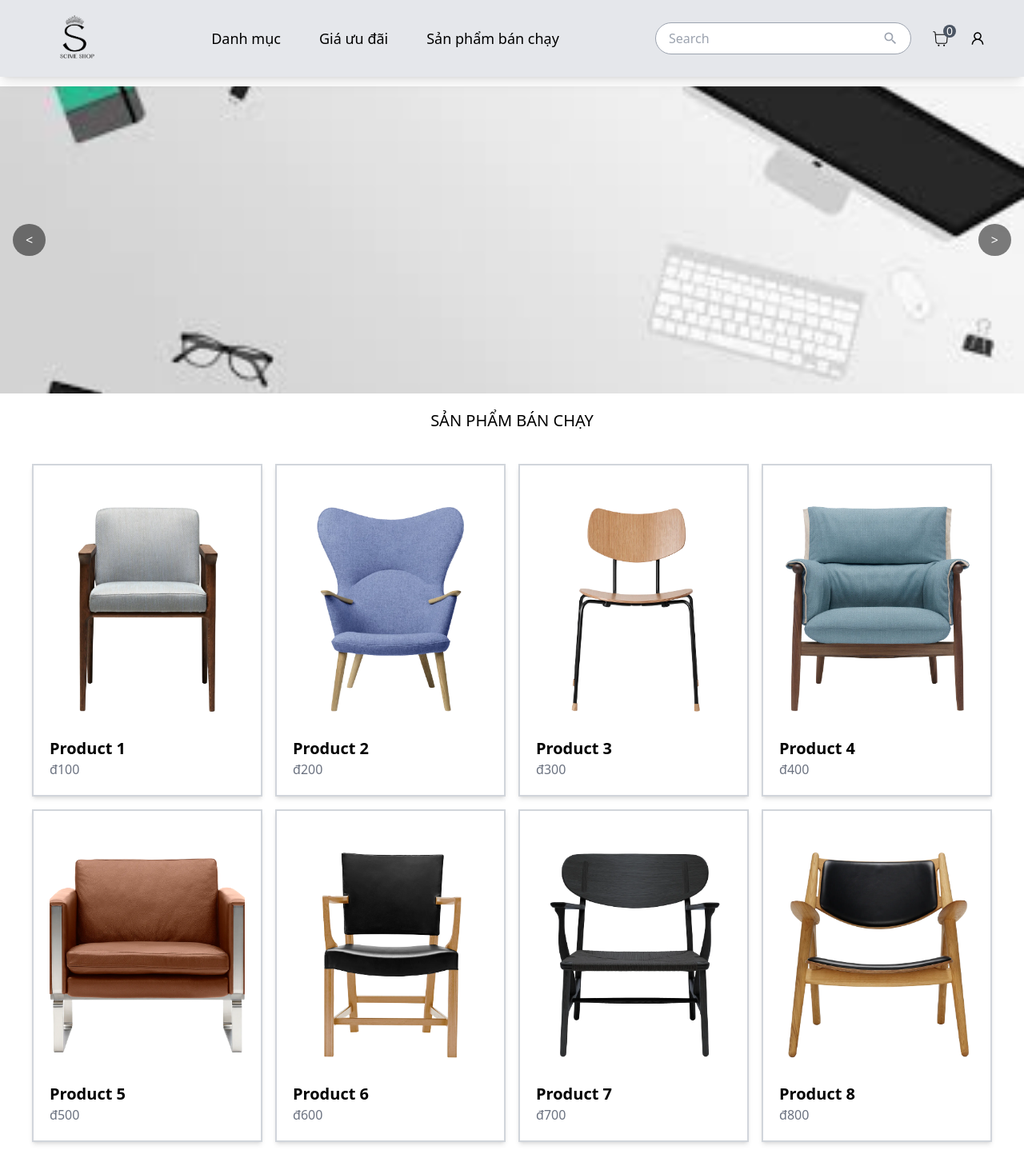
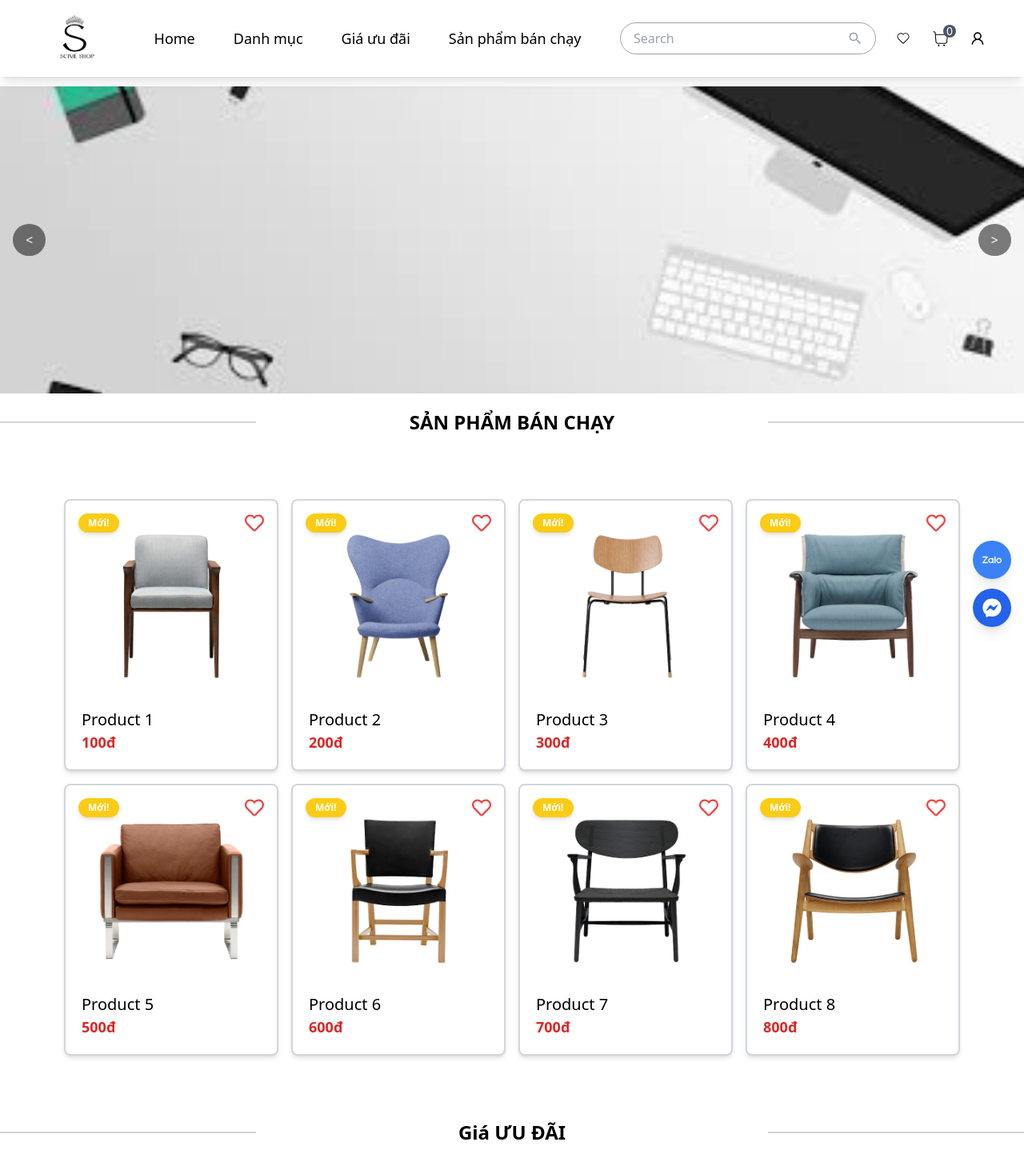
Before and after one commit to nguyen-huu-thang/shop-frontend, a React (Create React App) app: page / in a window 1280 px wide. Shown: the top 1468 px of the page at 80% size. Built offline with nearby package versions, Linux system fonts and the light colour scheme.

Commit message:
update homepage

```diff
--- a/src/components/banner.js
+++ b/src/components/banner.js
@@ -26,8 +26,8 @@ const Banner = () => {
         }, 500); // Transition duration
     };
     return (
-        <div>
-            <div className="relative w-full h-128 overflow-hidden group mt-3">
+        <div className='container mx-auto flex justify-center'>
+            <div className="relative w-108 h-96 overflow-hidden group mt-3">
                 <div
                 className="flex transition-transform duration-500 ease-in-out"
                 style={{
--- /dev/null
+++ b/src/components/connectwidget.js
@@ -0,0 +1,30 @@
+import React from 'react';
+import { FaFacebookMessenger} from 'react-icons/fa';
+import { SiZalo } from 'react-icons/si';
+
+const ConnectWidget = () => {
+    return (
+        <div className="fixed bottom-4 right-4 flex flex-col items-center space-y-3 z-50">
+            <a
+                href="https://zalo.me/0911936588"
+                target="_blank"
+                rel="noopener noreferrer"
+                className="bg-blue-500 text-white w-12 h-12 flex items-center justify-center rounded-full shadow-lg hover:scale-110 transition-transform duration-300"
+                title="Chat qua Zalo"
+            >
+                <SiZalo size={24} />
+            </a>
+            <a
+                href="https://m.me/an.nguyenxuan.739978"
+                target="_blank"
+                rel="noopener noreferrer"
+                className="bg-blue-600 text-white w-12 h-12 flex items-center justify-center rounded-full shadow-lg hover:scale-110 transition-transform duration-300"
+                title="Chat qua Messenger"
+            >
+                <FaFacebookMessenger size={24} />
+            </a>
+        </div>
+    );
+};
+
+export default ConnectWidget;
--- a/src/components/navbar.js
+++ b/src/components/navbar.js
@@ -3,23 +3,27 @@ import Logo from '../assets/logo1.png';
 import { MdSearch } from "react-icons/md";
 import { CiShoppingCart } from "react-icons/ci";
 import { AiOutlineUser } from "react-icons/ai";
-
+import { Link } from "react-router-dom";
+import { CiHeart } from "react-icons/ci";
 function Navbar() {
     const [sidebarVisible, setSidebarVisible] = useState(false);
     return (
-        <div className="w-full h-24 sticky top-0 bg-gray-200 text-black z-50 shadow-lg">
+        <div className="w-full h-24 sticky top-0 bg-white text-black z-50 shadow-lg">
             <div className="flex justify-between items-center px-12 h-full">
                 {/* Logo */}
                 <div className="w-24 cursor-pointer">
-                    <img src={Logo} alt="Logo" className="w-full h-auto" />
+                    <Link to="/">
+                        <img src={Logo} alt="Logo" className="w-full h-auto" />
+                    </Link>
                 </div>
 
                 {/* Links */}
                 <div className="flex items-center space-x-12">
+                    <a href="/" className="text-lg hover:text-gray-300">Home</a>
                     <div className="relative group ">
                         <a href="/" className="text-lg hover:text-gray-300 ">Danh mục</a>
                         {/* Dropdown */}
-                        <div className="hidden group-hover:block absolute top-[60%] left-0 w-80 bg-gray-200 border border-gray-300 mt-2 shadow-lg">
+                        <div className="hidden group-hover:block absolute top-[60%] left-0 w-80 bg-white border border-gray-300 mt-2 shadow-lg">
                         {["Thời trang", "Giày dép - Túi sách", "Điện tử - Công nghệ",
                             "Sức khỏe - Làm đẹp", "Đồ gia dụng", "Đồ trang trí",
                             "Mẹ và bé", "Sách - Văn phòng phẩm"].map((item, idx) => (
@@ -42,7 +46,9 @@ function Navbar() {
                         />
                         <MdSearch className="absolute right-4 top-1/2 transform -translate-y-1/2 text-gray-400 text-xl" />
                     </div>
-
+                    <div className="text-xl cursor-pointer">
+                        <CiHeart />
+                    </div>
                     <div className="relative">
                         <div className="flex text-xl cursor-pointer" onClick={() => setSidebarVisible(true)}>
                             <CiShoppingCart size={25} color="black"/>
--- a/src/components/productcart.js
+++ b/src/components/productcart.js
@@ -1,16 +1,42 @@
-import React from 'react'
+import React, { useState } from 'react';
 import { Link } from 'react-router-dom';
+import { FaHeart, FaRegHeart } from 'react-icons/fa';
+
 const ProductCart = (props) => {
-    const {id, name, price, image , slug} = props.data;
-  return (
-    <div className='bg-white p-5 shadow-md border-2 border-gray-300'>
-      <Link to={slug}>
-        <img src={image} alt={name} className='w-full h-80 object-cover' />
-      </Link>
-      <h2 className='text-xl font-bold'>{name}</h2>
-      <p className='text-gray-500'>đ{price}</p>
-    </div>
-  )
-}
+    const { id, name, price, image, slug } = props.data;
+    const [isFavorite, setIsFavorite] = useState(false);
 
-export default ProductCart
+    const toggleFavorite = () => {
+        setIsFavorite(!isFavorite);
+    };
+
+    return (
+        <div className="relative bg-white p-5 shadow-md border-2 border-gray-300 rounded-lg overflow-hidden hover:shadow-lg transition-shadow duration-300
+        hover:border-blue-500">
+            <div
+                className="absolute top-4 right-4 text-red-500 cursor-pointer z-10"
+                onClick={toggleFavorite}
+            >
+                {isFavorite ? <FaHeart size={24} /> : <FaRegHeart size={24} />}
+            </div>
+
+            <Link to={slug} className="block overflow-hidden rounded-lg">
+                <img
+                    src={image}
+                    alt={name}
+                    className="w-60 h-30 object-cover transition-transform duration-300 hover:scale-110"
+                />
+            </Link>
+
+            <div className="mt-4">
+                <h2 className="text-xl font-monospace text-black">{name}</h2>
+                <p className="text-lg font-semibold text-red-600">{price}đ</p>
+            </div>
+            <div className="absolute top-4 left-4 bg-yellow-400 text-white text-xs font-bold px-3 py-1 rounded-full shadow-md">
+                Mới!
+            </div>
+        </div>
+    );
+};
+
+export default ProductCart;
--- a/src/pages/details.js
+++ b/src/pages/details.js
@@ -1,6 +1,7 @@
 import React from 'react';
 import { useParams } from 'react-router-dom';
 import { products } from '../product';
+import Navbar from '../components/navbar';
 
 const Details = () => {
   const { slug } = useParams();
@@ -11,6 +12,8 @@ const Details = () => {
   }
 
   return (
+    <div>
+      <Navbar />
       <div className="container mx-auto p-5">
         <div className="grid md:grid-cols-2 gap-4">
           <img src={product.image} alt={product.name} className="w-full h-auto" />
@@ -21,6 +24,8 @@ const Details = () => {
           </div>
         </div>
       </div>
+    </div>
+
   );
 };
 
--- a/src/pages/home.js
+++ b/src/pages/home.js
@@ -3,25 +3,41 @@ import Navbar from '../components/navbar';
 import Banner from '../components/banner';
 import { products } from '../product';
 import ProductCart from '../components/productcart';
+import ConnectWidget from '../components/connectwidget';
 function Home() {
+  // const categories = [
+  //   { title: 'SẢN PHẨM BÁN CHẠY', filter: 'SẢN PHẨM BÁN CHẠY' },
+  //   { title: 'GIÁ ƯU ĐÃI', filter: 'GIÁ ƯU ĐÃI' },
+  //   { title: 'GỢI Ý HÔM NAY', filter: 'GỢI Ý HÔM NAY' },
+  // ];
   return (
     <div>
       <Navbar />
       <Banner />
-      <h1 className="text-xl my-5 text-center font-monospace">SẢN PHẨM BÁN CHẠY</h1>
-      <div className='grid lg:grid-cols-4 md:grid-cols-3 sm:grid-cols-2 gap-4 m-10'>
+      <ConnectWidget />
+      <h1 className="text-2xl my-5 text-center font-bold relative before:content-['']
+      before:absolute before:top-1/2 before:left-0 before:w-1/4 before:h-0.5 before:bg-gray-300
+      before:translate-y-[-50%] after:content-[''] after:absolute after:top-1/2
+      after:right-0 after:w-1/4 after:h-0.5 after:bg-gray-300 after:translate-y-[-50%]">SẢN PHẨM BÁN CHẠY</h1>
+      <div className='grid lg:grid-cols-4 md:grid-cols-3 sm:grid-cols-2 gap-4 m-20'>
         {products.map((product, key) => (
           <ProductCart key={key} data={product} />
         ))}
       </div>
-      <h1 className="text-xl my-5 text-center font-monospace">GIÁ ƯU ĐÃI</h1>
-      <div className='grid lg:grid-cols-4 md:grid-cols-3 sm:grid-cols-2 gap-4 m-10'>
+      <h1 className="text-2xl my-5 text-center font-bold relative before:content-['']
+      before:absolute before:top-1/2 before:left-0 before:w-1/4 before:h-0.5 before:bg-gray-300
+      before:translate-y-[-50%] after:content-[''] after:absolute after:top-1/2
+      after:right-0 after:w-1/4 after:h-0.5 after:bg-gray-300 after:translate-y-[-50%]">Giá ƯU ĐÃI</h1>
+      <div className='grid lg:grid-cols-4 md:grid-cols-3 sm:grid-cols-2 gap-4 m-20'>
         {products.map((product, key) => (
           <ProductCart key={key} data={product} />
         ))}
       </div>
-      <h1 className="text-xl my-5 text-center font-monospace">GỢI Ý HÔM NAY</h1>
-      <div className='grid lg:grid-cols-4 md:grid-cols-3 sm:grid-cols-2 gap-4 m-10'>
+      <h1 className="text-2xl my-5 text-center font-bold relative before:content-['']
+      before:absolute before:top-1/2 before:left-0 before:w-1/4 before:h-0.5 before:bg-gray-300
+      before:translate-y-[-50%] after:content-[''] after:absolute after:top-1/2
+      after:right-0 after:w-1/4 after:h-0.5 after:bg-gray-300 after:translate-y-[-50%]">GỢI Ý HÔM NAY</h1>
+      <div className='grid lg:grid-cols-4 md:grid-cols-3 sm:grid-cols-2 gap-4 m-20'>
         {products.map((product, key) => (
           <ProductCart key={key} data={product} />
         ))}
```
Lines whose indentation alone changed are shown as unchanged.
